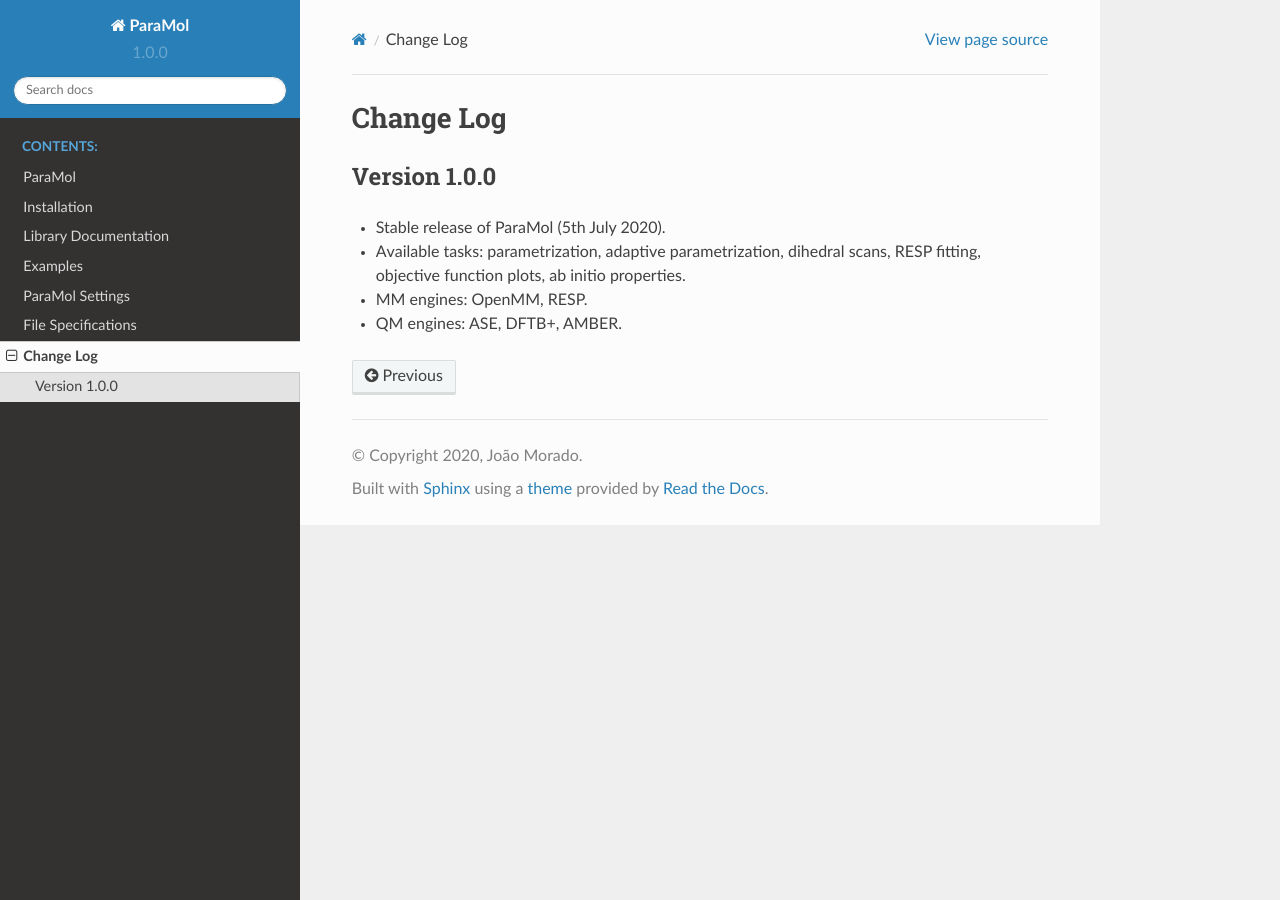
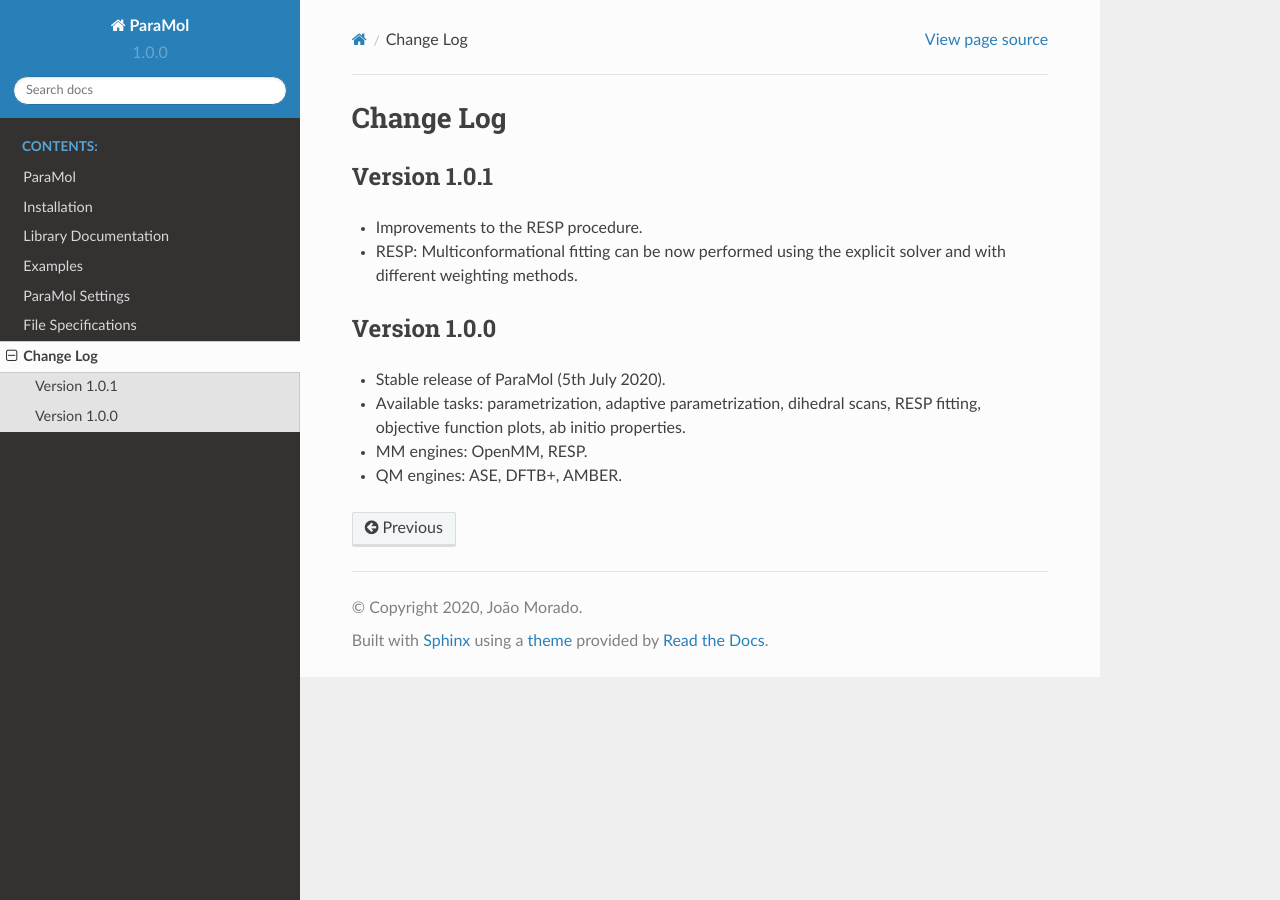
Before and after one commit to JMorado/ParaMol, a Sphinx documentation site: the page built from docs/source/Change_log.rst, in a window 1280 px wide. Built offline with Sphinx 7.4.7 and the Read the Docs theme 2.0.0, drawn with Linux system fonts in a browser that asks for light colours.

Commit message:
updates to docs

```diff
--- a/docs/source/About.rst
+++ b/docs/source/About.rst
@@ -8,9 +8,7 @@
 
 ParaMol is a Python library that aims to ease the process of force field parametrization of molecules.
 
-
-Release Date: 09.07.2020
-Current Version: 1.0.0
+Current Version: 1.0.1
 
 About
 #######
--- a/docs/source/Change_log.rst
+++ b/docs/source/Change_log.rst
@@ -1,5 +1,10 @@
 Change Log
 ==========
+
+Version 1.0.1
+-------------
+- Improvements to the RESP procedure.
+- RESP: Multiconformational fitting can be now performed using the explicit solver and with different weighting methods.
 
 Version 1.0.0
 -------------
```
Also changed, not shown: README.md (+1 -3 lines), 1 other file.
